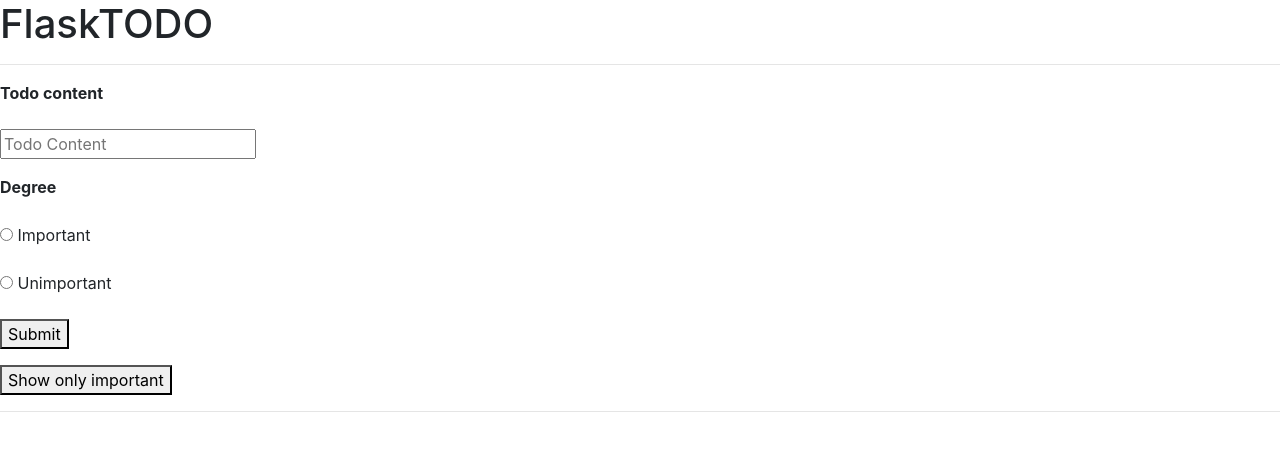
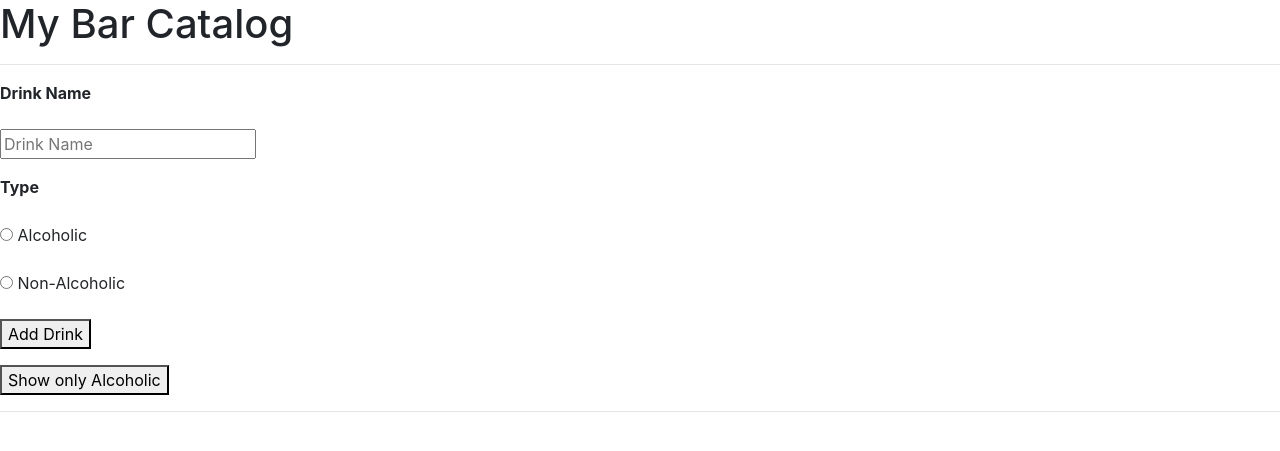
Before and after one commit to milik0/DrinksCatalog, a Flask app: page /todolist/ in a window 1280 px wide. Shown: the part 80-531 px from the top of the page. Run offline with Flask 3, Linux system fonts and the light colour scheme; the visitor is signed in with stand-in values (Sample User, id 1); data that the repository does not hold is empty; some libraries are stand-ins or nearby versions.

Commit message:
change to drinks

```diff
--- a/mongodb_app/templates/todolist.html
+++ b/mongodb_app/templates/todolist.html
@@ -12,61 +12,61 @@
         display: none;
     }
 </style>
-    <h1>FlaskTODO</h1>
+    <h1>My Bar Catalog</h1>
     <h3>{{ utc_dt }}</h3>
     <hr>
     <div class="content">
     <form method="post">
         <p>
-            <b><label for="content">Todo content</label></b>
+            <b><label for="content">Drink Name</label></b>
         </p>
         <p>
             <input type="text" name="content"
-                placeholder="Todo Content"></input>
+                placeholder="Drink Name"></input>
         </p>
 
         <p>
-            <b><label for="degree">Degree</label></b>
+            <b><label for="degree">Type</label></b>
         </p>
         <p>
             <input id="degree-0" name="degree" required type="radio" value="Important">
-            <label for="degree-0">Important</label>
+            <label for="degree-0">Alcoholic</label>
         </p>
         <p>
             <input id="degree-1" name="degree" required type="radio" value="Unimportant">
-            <label for="degree-1">Unimportant</label>
+            <label for="degree-1">Non-Alcoholic</label>
         </p>
-        <button type="submit">Submit</button>
+        <button type="submit">Add Drink</button>
     </form>
-    <button id="important">Show only important</button>
+    <button id="important">Show only Alcoholic</button>
     <hr>
     {% for todo in todos %}
             <div class="todo {{ todo['degree'] }}">
                 <p>{{ todo['content'] }} <i>({{ todo['degree']}})</i></p>
                 <form method="POST" action="{{ url_for('delete', id=todo['_id']) }}" >
-                    <input type="submit" value="Delete Todo"
+                    <input type="submit" value="Delete Drink"
                            onclick="return confirm('Are you sure you want to delete this entry?')">
                 </form>
-                <button id="btn">Modify Todo</button>
+                <button id="btn">Modify Drink</button>
                 <form id="popup" method="POST" action = "{{ url_for('modify', id=todo['_id']) }}">
                     <p>
-                        <b><label for="content">Todo content</label></b>
+                        <b><label for="content">Drink Name</label></b>
                     </p>
                     <p>
                         <input type="text" name="content"
-                            placeholder="Todo Content"></input>
+                            placeholder="Drink Name"></input>
                     </p>
 
                     <p>
-                        <b><label for="degree">Degree</label></b>
+                        <b><label for="degree">Type</label></b>
                     </p>
                     <p>
                         <input id="degree-0" name="degree" required type="radio" value="Important">
-                        <label for="degree-0">Important</label>
+                        <label for="degree-0">Alcoholic</label>
                     </p>
                     <p>
                         <input id="degree-1" name="degree" required type="radio" value="Unimportant">
-                        <label for="degree-1">Unimportant</label>
+                        <label for="degree-1">Non-Alcoholic</label>
                     </p>
                     <button type="submit">Submit</button>
                 </form>
@@ -102,7 +102,7 @@
             }
             else
             {
-                important.textContent = 'Show only important';
+                important.textContent = 'Show only alcoholic';
                 showall = true;
                 const Unimportant = document.getElementsByClassName('Unimportant');
                 for (var i = 0; i<Unimportant.length;i++){
```
